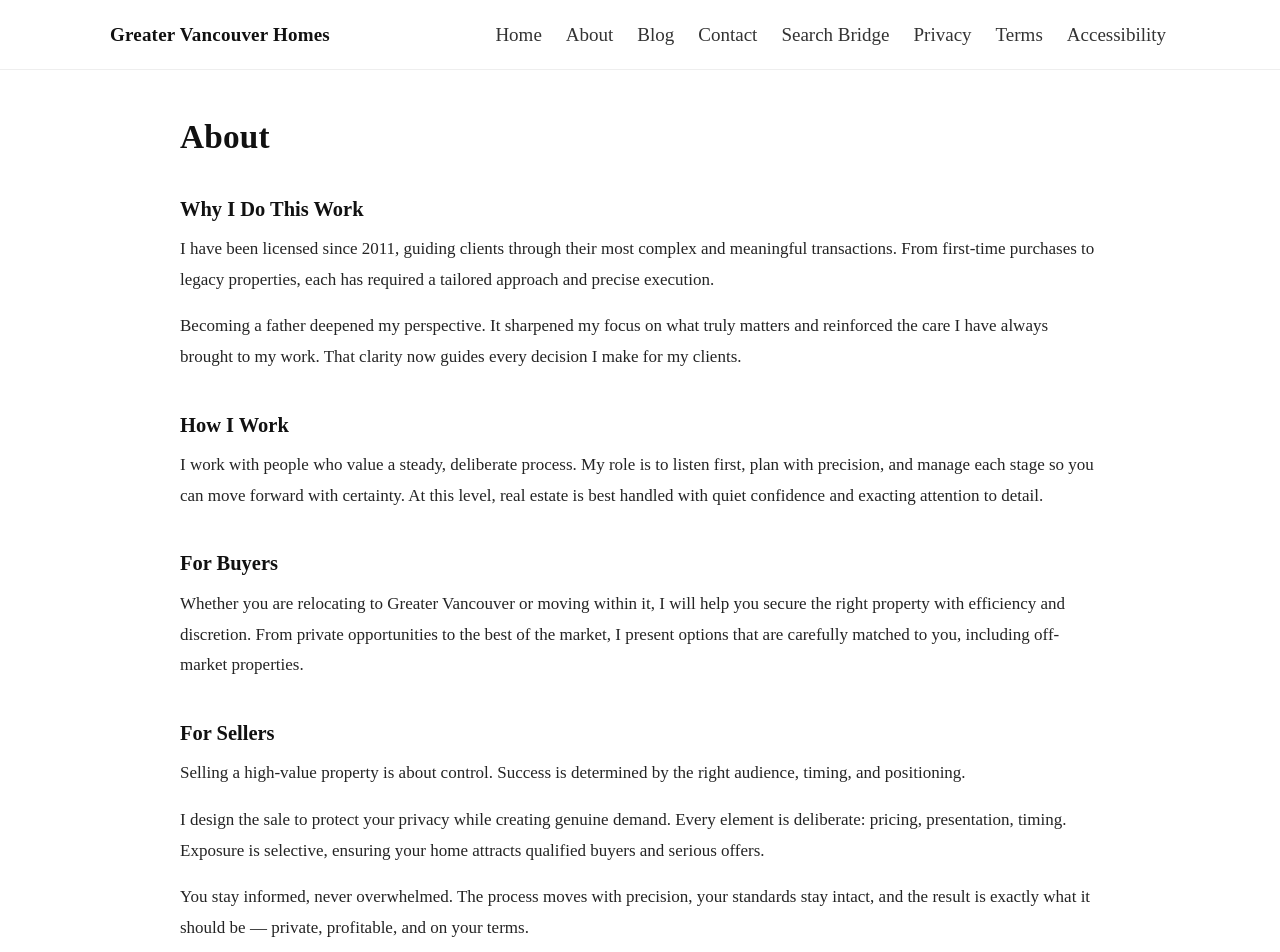
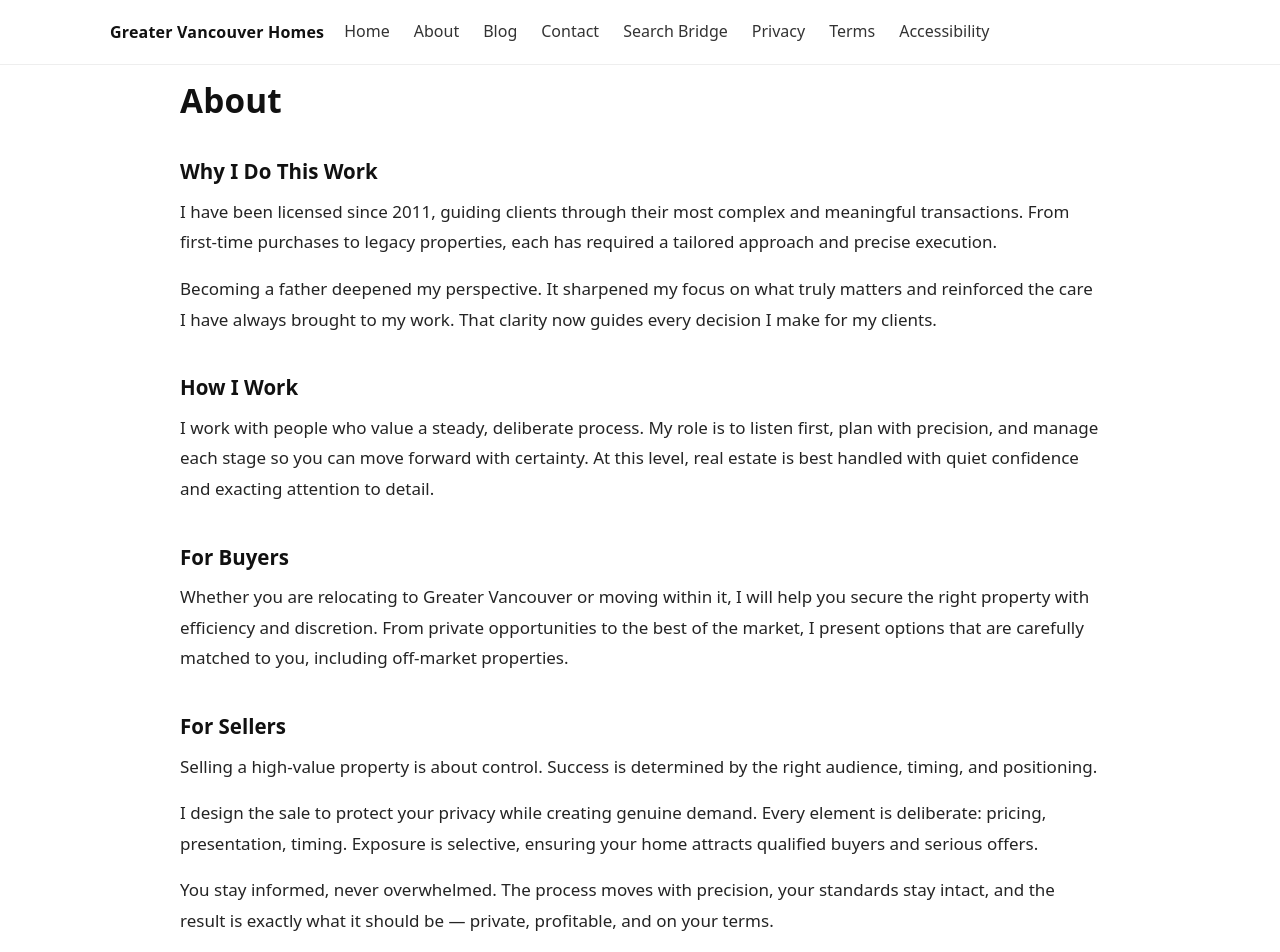
Before and after one commit to gvancouverhomes/gvancouverhomes.github.io, a Jekyll site: the page built from about.md, in a window 1280 px wide and 1400 px high. Shown: the top 952 px of the window. Built offline with Jekyll 4.4.1, drawn with Linux system fonts in a browser that asks for light colours.

Commit message:
Update style.css
style: replace stylesheet with unified layout + hero overlay + restored nav + high-end typography

```diff
--- a/css/style.css
+++ b/css/style.css
@@ -1,164 +1,38 @@
----
----
+/* =========================================================
+   Greater Vancouver Homes — Unified Stylesheet
+   Replace /css/style.css with this entire file
+   ========================================================= */
 
-/* ===== Base ===== */
-:root { --max-w: 1100px; --pad: 20px; --lh: 1.55; }
-* { box-sizing: border-box; }
-html { scroll-behavior: smooth; }
-body { font-family: "Libre Baskerville", serif; line-height: var(--lh); margin: 0; color: #111; background: #fff; }
-img, video { max-width: 100%; height: auto; display: block; }
-a { color: inherit; }
-.wrapper { max-width: var(--max-w); margin: 0 auto; padding: 0 var(--pad); }
+/* ---------- Base Reset ---------- */
+*,
+*::before,
+*::after { box-sizing: border-box; }
 
-/* ===== Typography ===== */
-h1, h2, h3, h4 { line-height: 1.25; margin: 0 0 12px; }
-p { margin: 0 0 16px; }
-h1 { font-size: clamp(28px, 4vw, 48px); }
-h2 { font-size: clamp(22px, 3vw, 32px); }
-h3 { font-size: clamp(18px, 2.4vw, 24px); }
-body, p, li { font-size: clamp(16px, 2.2vw, 19px); }
-
-/* ===== Navigation ===== */
-.nav {
-  display: flex;
-  gap: 18px;
-  align-items: center;
-  justify-content: center;
-  flex-wrap: wrap;
-  padding: 14px 0;
-  border-bottom: 1px solid #eee;
-}
-.nav a {
-  text-decoration: none;
+html { -webkit-text-size-adjust: 100%; }
+body {
+  margin: 0;
+  font-family: ui-sans-serif, system-ui, -apple-system, Segoe UI, Roboto, Helvetica, Arial, "Apple Color Emoji", "Segoe UI Emoji";
   color: #111;
-  font-size: 15px;
-  padding: 6px 4px;
-}
-.nav a.active { font-weight: 700; }
-
-/* ===== Hero ===== */
-.hero {
-  position: relative;
-  min-height: 72vh;
-  display: grid;
-  place-items: center;
-  text-align: center;
-  background-image: url("/assets/images/hero.png");
-  background-size: cover;
-  background-position: right top; /* Keep watermark in view on desktop */
-  background-repeat: no-repeat;
+  background: #fff;
 }
 
-/* Hero overlay card */
-.hero .hero-inner {
-  background: rgba(255, 255, 255, 0.65); /* Soft translucent white */
-  padding: 18px 22px;
-  border-radius: 10px;
-  max-width: 90%;
+img { max-width: 100%; height: auto; vertical-align: middle; border: 0; }
+a { color: inherit; text-decoration: none; }
+ul, ol { margin: 0; padding: 0; }
+p { margin: 0 0 1rem; }
+
+/* ---------- Layout Helpers ---------- */
+.container {
+  max-width: 1100px;
+  margin: 0 auto;
+  padding: 0 1.25rem;
 }
 
-/* Mobile tweak: center image horizontally, keep top alignment */
-@media (max-width: 600px) {
-  .hero { background-position: center top; }
-  .hero .hero-inner {
-    padding: 14px 16px;
-    max-width: 95%;
-  }
-}
+.site-content { min-height: 48vh; }
 
-/* ===== Sections ===== */
-.section { padding: 56px 0; }
-.section--tight { padding: 32px 0; }
-
-/* ===== Buttons ===== */
-.btn {
-  display: inline-block;
-  padding: 10px 16px;
-  border: 1px solid #111;
-  border-radius: 8px;
-  text-decoration: none;
-  color: #111;
-  transition: background .15s ease, color .15s ease, border-color .15s ease;
-}
-.btn:hover { background: #111; color: #fff; }
-
-/* ===== Footer ===== */
-footer {
-  padding: 28px 0;
-  color: #666;
-  font-size: 14px;
-  text-align: center;
-  border-top: 1px solid #eee;
-  margin-top: 40px;
-}
-
-/* ===== Blog basics ===== */
-.post-header { margin: 24px 0 16px; }
-.post-meta { color: #666; font-size: 14px; margin-bottom: 16px; }
-.post-content p + h2, .post-content p + h3 { margin-top: 24px; }
-.post-content ul, .post-content ol { padding-left: 20px; }
-
-/* ===== Utilities ===== */
-.mt-0 { margin-top: 0 !important; }
-.mb-0 { margin-bottom: 0 !important; }
-.mt-24 { margin-top: 24px !important; }
-.mb-24 { margin-bottom: 24px !important; }
-
-/* ===== Mobile general ===== */
-@media (max-width: 600px) {
-  .hero { min-height: 64vh; }
-  .nav a { font-size: 14px; }
-  .section { padding: 40px 0; }
-}
-/* === About page typography and flow === */
-.about .container {
-  max-width: 960px;
-  margin: 0 auto;
-  padding: 2rem 1.25rem;
-}
-
-.about h1 {
-  font-size: clamp(2rem, 2.6vw, 2.5rem);
-  line-height: 1.15;
-  letter-spacing: 0.2px;
-  margin: 0 0 1.25rem;
-}
-
-.about h2 {
-  font-size: clamp(1.25rem, 1.6vw, 1.5rem);
-  line-height: 1.25;
-  margin: 2.25rem 0 0.75rem;
-  font-weight: 600;
-  text-rendering: optimizeLegibility;
-}
-
-.about p {
-  font-size: 1rem;
-  line-height: 1.8;
-  color: #242424;
-  margin: 0 0 1rem;
-  text-wrap: pretty;
-}
-
-/* Subtle section separation without heavy lines */
-.about h2 + p {
-  margin-top: 0.25rem;
-}
-
-@media (min-width: 768px) {
-  .about p {
-    font-size: 1.0625rem;
-  }
-  .about h2 {
-    margin-top: 2.5rem;
-  }
-}
-
-/* Optional: tighter top spacing when About is the first section on page */
-section.about:first-of-type {
-  padding-top: 1rem;
-}
-/* === Header and Navigation === */
+/* =========================================================
+   HEADER / NAVIGATION
+   ========================================================= */
 .site-header {
   position: sticky;
   top: 0;
@@ -168,56 +42,39 @@
 }
 
 .site-header .container {
-  max-width: 1100px;
-  margin: 0 auto;
-  padding: 0.75rem 1.25rem;
   display: flex;
   align-items: center;
   justify-content: space-between;
   gap: 1rem;
+  padding: 0.75rem 1.25rem;
+  flex-wrap: wrap; /* allows wrapping on narrow widths */
 }
 
+/* Logo */
 .logo a {
   font-weight: 700;
-  text-decoration: none;
-  color: #111;
   letter-spacing: 0.2px;
   white-space: nowrap;
 }
 
-/* Base nav reset */
-.site-nav ul {
-  list-style: none;
-  margin: 0;
-  padding: 0;
-}
-
-/* Desktop layout */
-.site-nav ul {
-  display: flex;
-  align-items: center;
-  gap: 1rem;
-}
-
-.site-nav li {
-  margin: 0;
-}
-
+/* Nav base */
+.site-nav { flex: 1 1 auto; }
+.site-nav ul { list-style: none; display: flex; align-items: center; gap: 1rem; flex-wrap: wrap; }
+.site-nav li { margin: 0; }
 .site-nav a {
   display: block;
   padding: 0.5rem 0.25rem;
-  text-decoration: none;
+  font-weight: 500;
   color: #333;
-  font-weight: 500;
+  border-bottom: 2px solid transparent;
 }
-
 .site-nav a:hover,
 .site-nav li.active a {
   color: #000;
-  border-bottom: 2px solid #000;
+  border-bottom-color: #000;
 }
 
-/* Mobile toggle button */
+/* Mobile toggle */
 .mobile-nav-toggle {
   display: none;
   font-size: 1.5rem;
@@ -228,32 +85,233 @@
 
 /* Mobile behavior */
 @media (max-width: 768px) {
-  .mobile-nav-toggle {
-    display: block;
-  }
-
-  /* Stack the menu, hide by default */
+  .mobile-nav-toggle { display: block; order: 2; }
+  .site-nav { width: 100%; order: 3; }
   .site-nav ul {
-    position: absolute;
-    left: 0;
-    right: 0;
-    top: calc(100% + 1px);
-    background: #fff;
-    border-bottom: 1px solid #eee;
-    display: none;
+    display: none;                 /* hidden by default */
     flex-direction: column;
     align-items: flex-start;
     gap: 0;
-    padding: 0.5rem 1.25rem 0.75rem;
+    padding: 0.5rem 0;
+    border-top: 1px solid #eee;
   }
+  .site-nav ul.open { display: flex; }
+  .site-nav a { padding: 0.6rem 0; width: 100%; }
+}
 
-  /* Show when toggled */
-  .site-nav ul.open {
-    display: flex;
+/* =========================================================
+   HERO
+   - Background image path: /assets/images/hero.png
+   - Dark overlay plus translucent white text card
+   - Watermark-safe positioning
+   ========================================================= */
+.hero {
+  position: relative;
+  min-height: clamp(380px, 58vh, 640px);
+  background-image: url('/assets/images/hero.png');
+  background-size: cover;
+  background-position: center;
+  background-repeat: no-repeat;
+}
+
+/* Global dark overlay for overall contrast */
+.hero::before {
+  content: "";
+  position: absolute; inset: 0;
+  background: linear-gradient(to bottom right, rgba(0,0,0,0.35), rgba(0,0,0,0.25));
+}
+
+/* Text group with safe margins */
+.hero-overlay {
+  position: relative;
+  height: 100%;
+  display: flex;
+  align-items: flex-end; /* bottom-left on desktop */
+  justify-content: flex-start;
+  padding: clamp(1rem, 4vw, 2.5rem);
+}
+
+/* Translucent white card behind text (the “white square”) */
+.hero-text {
+  max-width: min(760px, 92%);
+  background: rgba(255, 255, 255, 0.78);
+  backdrop-filter: blur(3px);
+  -webkit-backdrop-filter: blur(3px);
+  color: #111;
+  padding: clamp(1rem, 3vw, 1.5rem) clamp(1rem, 3vw, 1.75rem);
+  border-radius: 12px;
+  box-shadow: 0 10px 24px rgba(0,0,0,0.10);
+}
+
+/* Headline and subhead */
+.hero-text h1 {
+  margin: 0 0 0.5rem;
+  font-size: clamp(1.75rem, 4.2vw, 2.75rem);
+  line-height: 1.15;
+  letter-spacing: 0.2px;
+}
+
+.hero-text p {
+  margin: 0;
+  font-size: clamp(0.95rem, 1.7vw, 1.0625rem);
+  line-height: 1.7;
+  color: #222;
+}
+
+/* Mobile centering for watermark safety */
+@media (max-width: 768px) {
+  .hero-overlay {
+    align-items: flex-end;
+    justify-content: center;
   }
-
-  .site-nav a {
-    padding: 0.6rem 0;
-    width: 100%;
+  .hero-text {
+    text-align: center;
   }
 }
+
+/* =========================================================
+   HOMEPAGE — Intro Section
+   ========================================================= */
+.intro {
+  padding: 2.5rem 0 2.75rem;
+}
+.intro .container { max-width: 960px; }
+.intro h2 {
+  margin: 0 0 0.75rem;
+  font-size: clamp(1.25rem, 1.8vw, 1.5rem);
+  line-height: 1.25;
+  font-weight: 600;
+}
+.intro p { color: #242424; line-height: 1.8; }
+.read-more {
+  display: inline-block;
+  margin-top: 0.5rem;
+  padding: 0.5rem 0.9rem;
+  border: 1px solid #111;
+  border-radius: 10px;
+  font-weight: 600;
+}
+.read-more:hover { background: #111; color: #fff; }
+
+/* =========================================================
+   ABOUT PAGE TYPOGRAPHY
+   ========================================================= */
+section.about { padding: 2rem 0; }
+.about .container {
+  max-width: 960px;
+  margin: 0 auto;
+  padding: 0 1.25rem;
+}
+.about h1 {
+  font-size: clamp(2rem, 2.6vw, 2.5rem);
+  line-height: 1.15;
+  letter-spacing: 0.2px;
+  margin: 0 0 1.25rem;
+}
+.about h2 {
+  font-size: clamp(1.25rem, 1.6vw, 1.5rem);
+  line-height: 1.25;
+  margin: 2.25rem 0 0.75rem;
+  font-weight: 600;
+  text-rendering: optimizeLegibility;
+}
+.about p {
+  font-size: 1rem;
+  line-height: 1.8;
+  color: #242424;
+  margin: 0 0 1rem;
+  text-wrap: pretty;
+}
+.about h2 + p { margin-top: 0.25rem; }
+@media (min-width: 768px) {
+  .about p { font-size: 1.0625rem; }
+  .about h2 { margin-top: 2.5rem; }
+}
+section.about:first-of-type { padding-top: 1rem; }
+
+/* =========================================================
+   BLOG BASICS (Index and Posts)
+   ========================================================= */
+.blog-list { padding: 2rem 0; }
+.blog-list .container { max-width: 960px; }
+.post-card {
+  padding: 1.25rem 0;
+  border-bottom: 1px solid #eee;
+}
+.post-card:last-child { border-bottom: 0; }
+.post-card h3 {
+  margin: 0 0 0.35rem;
+  font-size: clamp(1.15rem, 1.8vw, 1.375rem);
+}
+.post-card p { color: #333; }
+
+/* Post body */
+.post {
+  padding: 2rem 0 3rem;
+}
+.post .container { max-width: 760px; }
+.post h1 {
+  font-size: clamp(1.8rem, 3vw, 2.25rem);
+  margin: 0 0 1rem;
+}
+.post p, .post li { line-height: 1.85; color: #242424; }
+.post img { border-radius: 8px; }
+
+/* =========================================================
+   FOOTER
+   ========================================================= */
+.site-footer {
+  border-top: 1px solid #eee;
+  background: #fafafa;
+  margin-top: 2rem;
+}
+.site-footer .container {
+  padding: 1.25rem;
+  display: grid;
+  grid-template-columns: 1fr auto;
+  align-items: center;
+  gap: 1rem;
+}
+.footer-links a {
+  margin-right: 1rem;
+  color: #333;
+  font-size: 0.95rem;
+}
+.footer-links a:last-child { margin-right: 0; }
+
+/* Twitter icon sizing */
+.footer-social img {
+  width: 22px;
+  height: 22px;
+  display: block;
+  opacity: 0.9;
+}
+.footer-social a:hover img { opacity: 1; }
+
+.footer-copy {
+  grid-column: 1 / -1;
+  margin: 0.25rem 0 0;
+  font-size: 0.92rem;
+  color: #555;
+}
+
+/* =========================================================
+   BUTTONS / UTILITIES
+   ========================================================= */
+.btn {
+  display: inline-block;
+  padding: 0.6rem 1rem;
+  border: 1px solid #111;
+  border-radius: 10px;
+  font-weight: 600;
+}
+.btn:hover { background: #111; color: #fff; }
+
+.mt-0 { margin-top: 0 !important; }
+.mt-1 { margin-top: 0.5rem !important; }
+.mt-2 { margin-top: 1rem !important; }
+.mt-3 { margin-top: 1.5rem !important; }
+.mb-0 { margin-bottom: 0 !important; }
+.mb-1 { margin-bottom: 0.5rem !important; }
+.mb-2 { margin-bottom: 1rem !important; }
+.mb-3 { margin-bottom: 1.5rem !important; }
```
